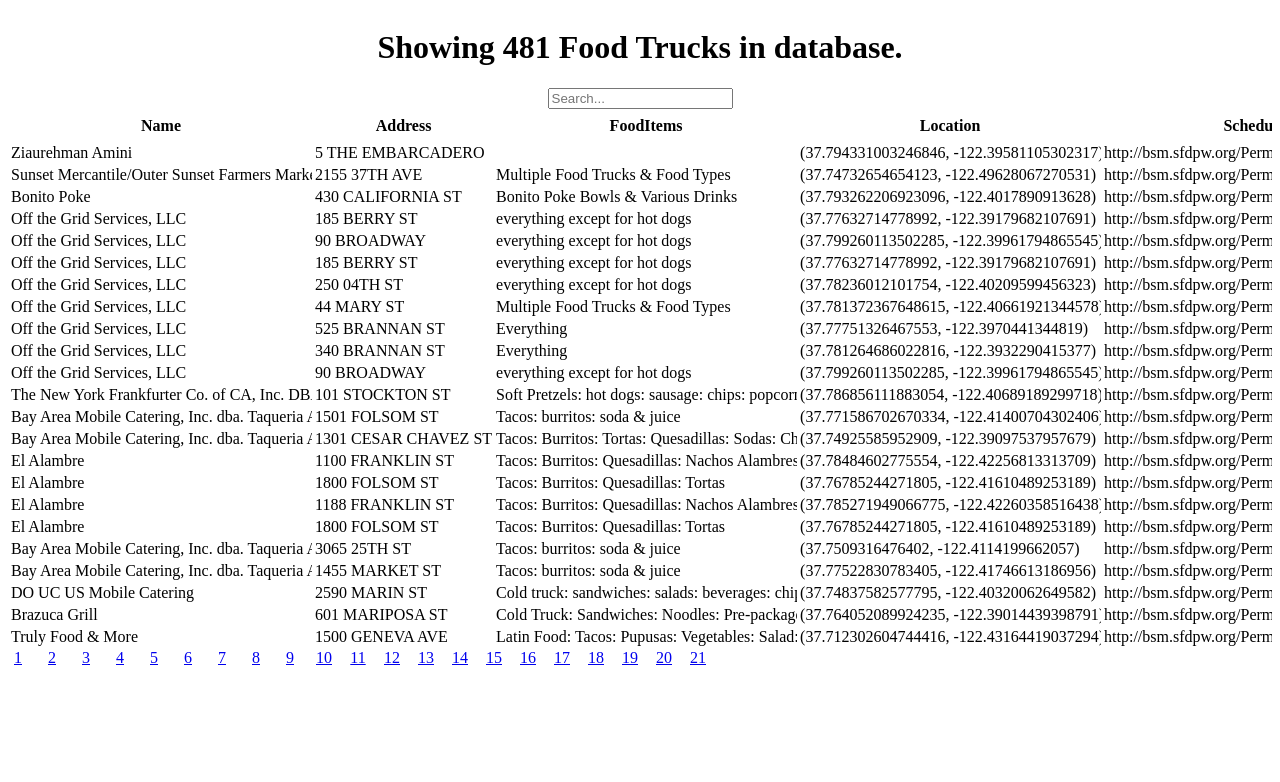
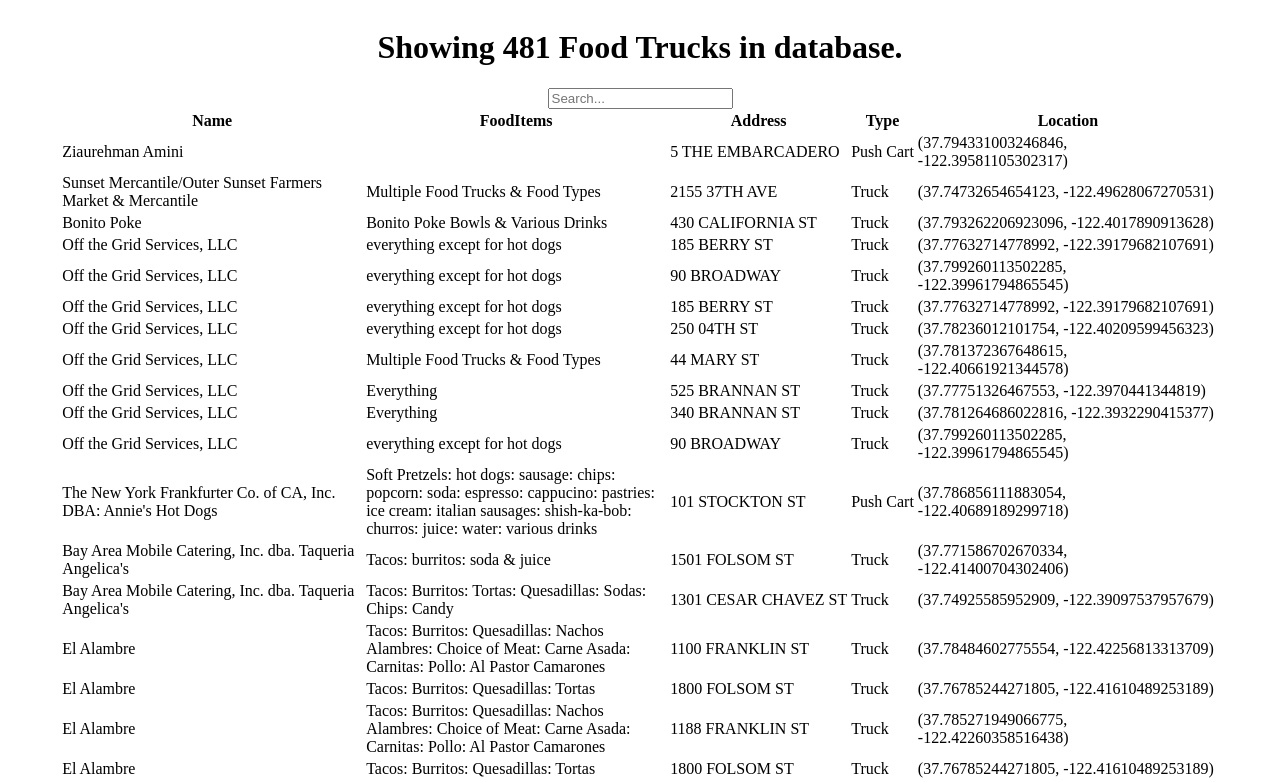
Before and after one commit to SincerelyBrittany/FreeformAssignment-FoodTrucks, a React (Create React App) app: page / in a window 1280 px wide. Shown: the top 782 px of the page. Built offline with nearby package versions, Linux system fonts and the light colour scheme.

Commit message:
refactors table code

```diff
--- a/src/App.js
+++ b/src/App.js
@@ -5,18 +5,9 @@
 import { paginate } from "./utils/paginate";
 import Pagination from "./components/pagination";
 import SearchBox from "./components/searchBox";
+import FoodTruckTable from "./components/foodTruckTable";
 
-import {
-  Container,
-  Table,
-  Thead,
-  Tbody,
-  Tr,
-  Th,
-  Td,
-  TableCaption,
-  TableContainer,
-} from "@chakra-ui/react";
+import { Container } from "@chakra-ui/react";
 
 function App() {
   const [isDataLoading, setDataLoading] = React.useState(false);
@@ -74,13 +65,13 @@
 
     return {
       totalCount: filtered.length,
-      paginatedTrucks: paginatedData,
+      paginatedData: paginatedData,
     };
   };
 
   if (data && data.length === 0) return <p> There are no data </p>;
 
-  const { totalCount, paginatedTrucks } = getPagedData();
+  const { totalCount, paginatedData } = getPagedData();
 
   return (
     <div className="App">
@@ -90,57 +81,13 @@
         <Container maxW="2xl" bg="blue.600" centerContent>
           <h1> Showing {totalCount} Food Trucks in database.</h1>
           <SearchBox value={searchQuery} onChange={handleSearch} />
-          <TableContainer>
-            <Table variant="simple" overflow="scroll" size="sm" maxWidth="10">
-              <TableCaption>
-                <Pagination
-                  itemsCount={data.length}
-                  pageSize={pageSize}
-                  onPageChange={handlePageChange}
-                  currentPage={currentPage}
-                />
-              </TableCaption>
-              <Thead>
-                <Tr
-                  style={{
-                    height: "30px",
-                  }}
-                >
-                  <Th>Name</Th>
-                  <Th>Address</Th>
-                  <Th>FoodItems</Th>
-                  <Th>Location</Th>
-                  <Th>Schedule</Th>
-                  <Th>dayshours</Th>
-                </Tr>
-              </Thead>
-              <Tbody>
-                {paginatedTrucks.length !== 0 &&
-                  paginatedTrucks.map((row, index) => (
-                    <Tr key={index}>
-                      <Td overflow="scroll" size="md" maxWidth="300px">
-                        {row.Applicant}
-                      </Td>
-                      <Td overflow="scroll" size="md" maxWidth="300px">
-                        {row.Address}
-                      </Td>
-                      <Td overflow="scroll" size="md" maxWidth="300px">
-                        {row.FoodItems}
-                      </Td>
-                      <Td overflow="scroll" size="md" maxWidth="300px">
-                        {row.Location}
-                      </Td>
-                      <Td overflow="scroll" size="md" maxWidth="300px">
-                        {row.Schedule}
-                      </Td>
-                      <Td overflow="scroll" size="md" maxWidth="300px">
-                        {row.dayshours}
-                      </Td>
-                    </Tr>
-                  ))}
-              </Tbody>
-            </Table>
-          </TableContainer>
+          <FoodTruckTable paginatedTrucks={paginatedData} />
+          <Pagination
+            itemsCount={totalCount}
+            pageSize={pageSize}
+            onPageChange={handlePageChange}
+            currentPage={currentPage}
+          />
         </Container>
       )}
     </div>
--- /dev/null
+++ b/src/components/Table/Table.jsx
@@ -0,0 +1,26 @@
+import React from "react";
+import TableHeader from "./tableHeader";
+import TableBody from "./tableBody";
+
+import {
+  Container,
+  Table,
+  Thead,
+  Tbody,
+  Tr,
+  Th,
+  Td,
+  TableCaption,
+  TableContainer,
+} from "@chakra-ui/react";
+
+const TableComponent = ({ columns, data }) => {
+  return (
+    <Table>
+      <TableHeader columns={columns} />
+      <TableBody data={data} columns={columns} />
+    </Table>
+  );
+};
+
+export default TableComponent;
--- /dev/null
+++ b/src/components/Table/tableBody.jsx
@@ -0,0 +1,43 @@
+import React from "react";
+import _ from "lodash";
+import {
+  Container,
+  Table,
+  Thead,
+  Tbody,
+  Tr,
+  Th,
+  Td,
+  TableCaption,
+  TableContainer,
+} from "@chakra-ui/react";
+
+const TableBody = ({ data, columns }) => {
+  const renderCell = (item, column) => {
+    if (column.content) {
+      return column.content(item);
+    }
+    return _.get(item, column.path);
+  };
+
+  return (
+    <Tbody>
+      {data.map((item) => (
+        <Tr key={item.locationid}>
+          {columns.map((column) => (
+            <Td
+              key={item.locationid + (column.path || column.label)}
+              overflow="scroll"
+              size="md"
+              maxWidth="300px"
+            >
+              {renderCell(item, column)}
+            </Td>
+          ))}
+        </Tr>
+      ))}
+    </Tbody>
+  );
+};
+
+export default TableBody;
--- /dev/null
+++ b/src/components/Table/tableHeader.jsx
@@ -0,0 +1,52 @@
+import React, { Component } from "react";
+import {
+  Container,
+  Table,
+  Thead,
+  Tbody,
+  Tr,
+  Th,
+  Td,
+  TableCaption,
+  TableContainer,
+} from "@chakra-ui/react";
+
+class TableHeader extends Component {
+  raiseSort = (path) => {
+    let sortColumnCopy = { ...this.props.sortColumn };
+    if (sortColumnCopy.path === path)
+      sortColumnCopy.order = sortColumnCopy.order === "asc" ? "desc" : "asc";
+    else {
+      sortColumnCopy.path = path;
+      sortColumnCopy.order = "asc";
+    }
+    this.props.onSort(sortColumnCopy);
+  };
+
+  renderSortIcon = (column) => {
+    const { sortColumn } = this.props;
+    if (column.path !== sortColumn.path) return null;
+    if (sortColumn.order === "asc") return <i className="fa fa-sort-asc" />;
+    return <i className="fa fa-sort-desc" />;
+  };
+
+  render() {
+    return (
+      <Thead>
+        <Tr>
+          {this.props.columns.map((column) => (
+            <Th
+              className="clickable"
+              key={column.path || column.key}
+              onClick={() => this.raiseSort(column.path)}
+            >
+              {column.label}
+            </Th>
+          ))}
+        </Tr>
+      </Thead>
+    );
+  }
+}
+
+export default TableHeader;
--- /dev/null
+++ b/src/components/foodTruckTable.jsx
@@ -0,0 +1,31 @@
+import React, { Component } from "react";
+import TableComponent from "./Table/Table";
+
+class FoodTruckTable extends Component {
+  constructor() {
+    super();
+  }
+  columns = [
+    {
+      path: "Applicant",
+      label: "Name",
+    },
+    { path: "FoodItems", label: "FoodItems" },
+    { path: "Address", label: "Address" },
+    { path: "FacilityType", label: "Type" },
+    {
+      path: "Location",
+      label: "Location",
+      content: (location) => <div>{location.Location}</div>,
+    },
+  ];
+
+  render() {
+    console.log(this.props.paginatedTrucks[0]);
+    const { paginatedTrucks } = this.props;
+
+    return <TableComponent columns={this.columns} data={paginatedTrucks} />;
+  }
+}
+
+export default FoodTruckTable;
```
